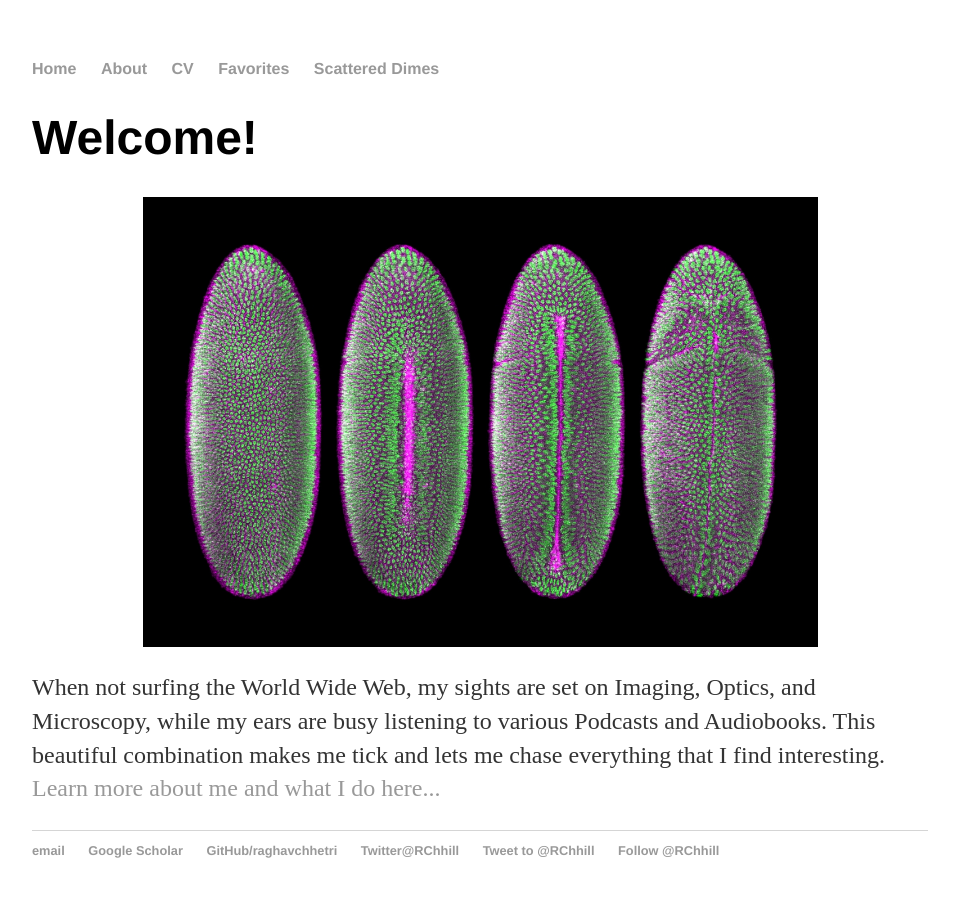
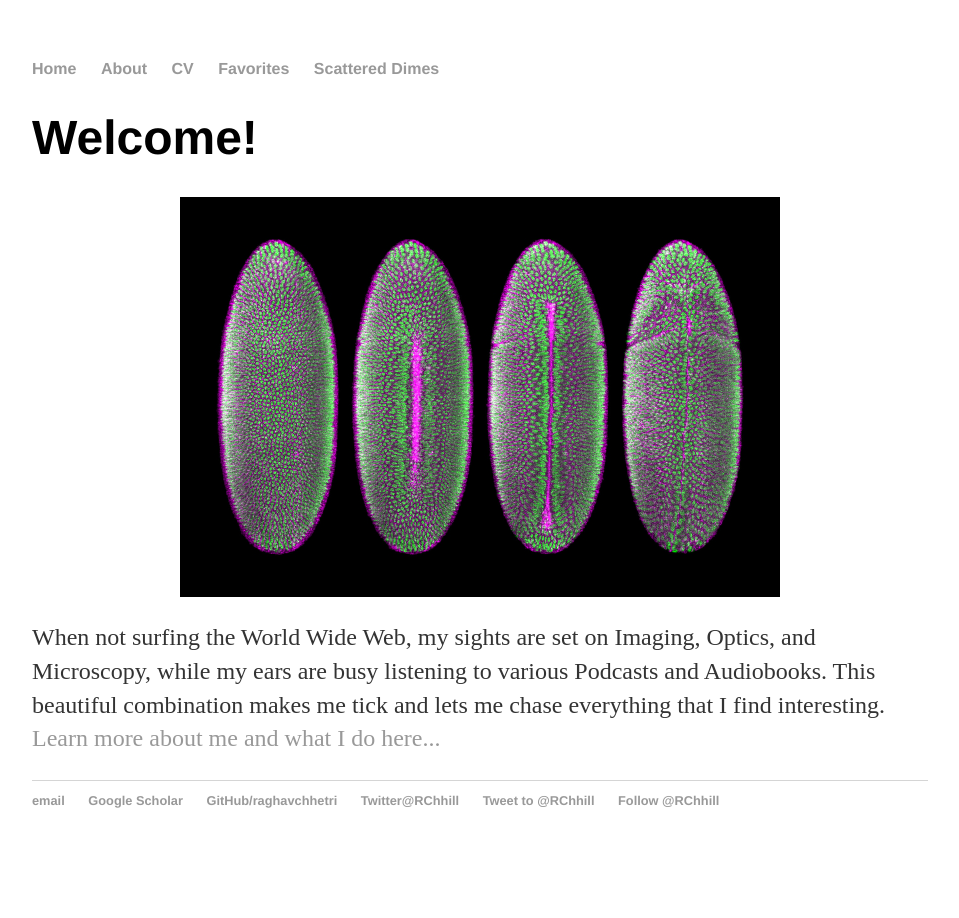
Before and after one commit to raghavchhetri/raghavchhetri.github.io, a Jekyll site: the page built from index.html, in a window 1280 px wide. Shown: the whole page, without its empty margins (160-1119 px from the left). Built offline with Jekyll 4.4.1, drawn with Linux system fonts in a browser that asks for light colours; comment, search, counter and statistics services are not loaded.

Commit message:
Update index.html

```diff
--- a/index.html
+++ b/index.html
@@ -4,7 +4,7 @@ title: Science is hard. It rocks though... Stay with it!
 ---
 <div class="blurb">
 	<h1>Welcome!</h1>
-	<div style="height: 450px">
+	<div style="height: 400px">
 		<img src="/about/DrosophilaDevelopment.jpg" alt="Development" style="max-height:100%; width:100%; object-fit:contain" class="inline"/>
 	</div>
 	<p>When not surfing the World Wide Web, my sights are set on Imaging, Optics, and Microscopy,
```
